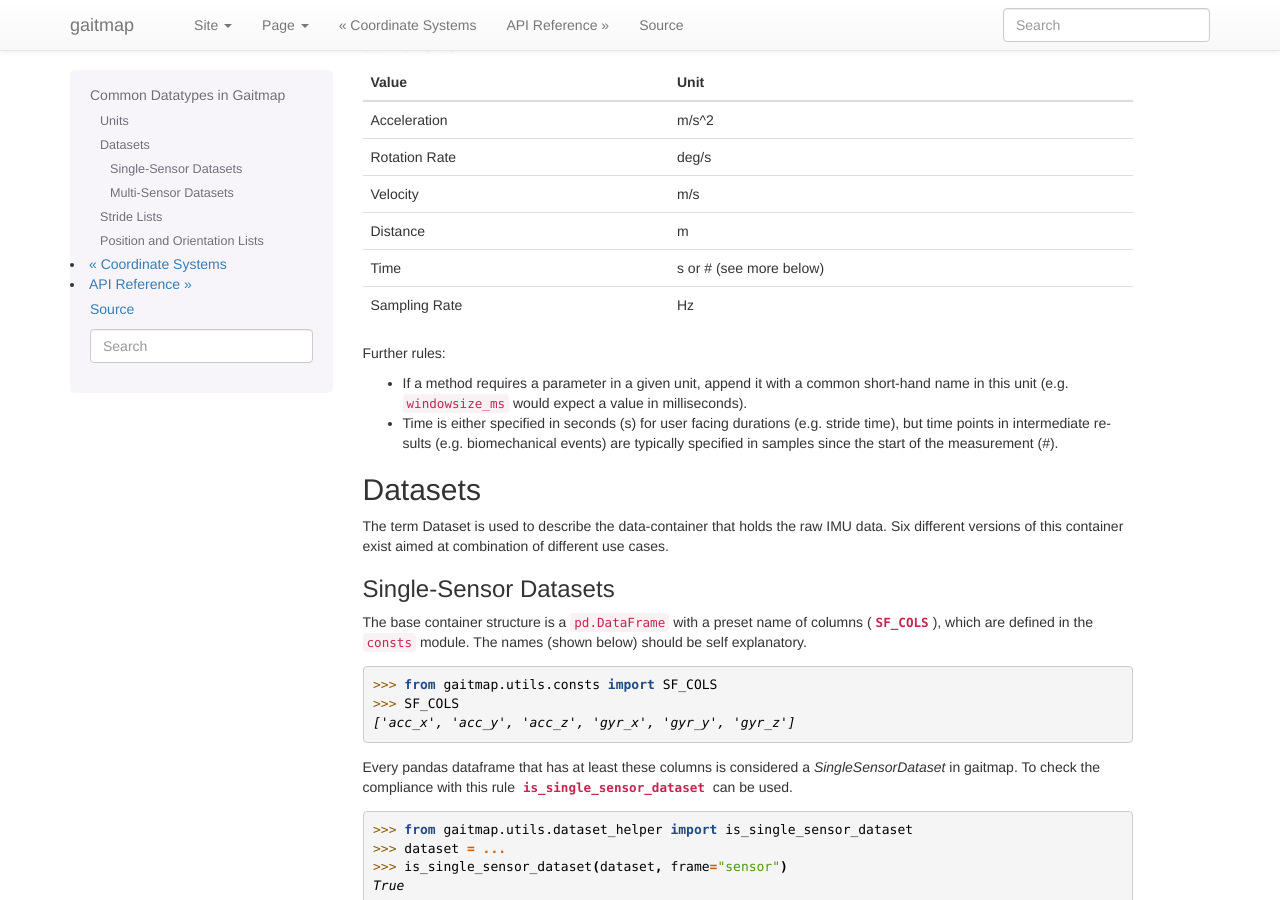
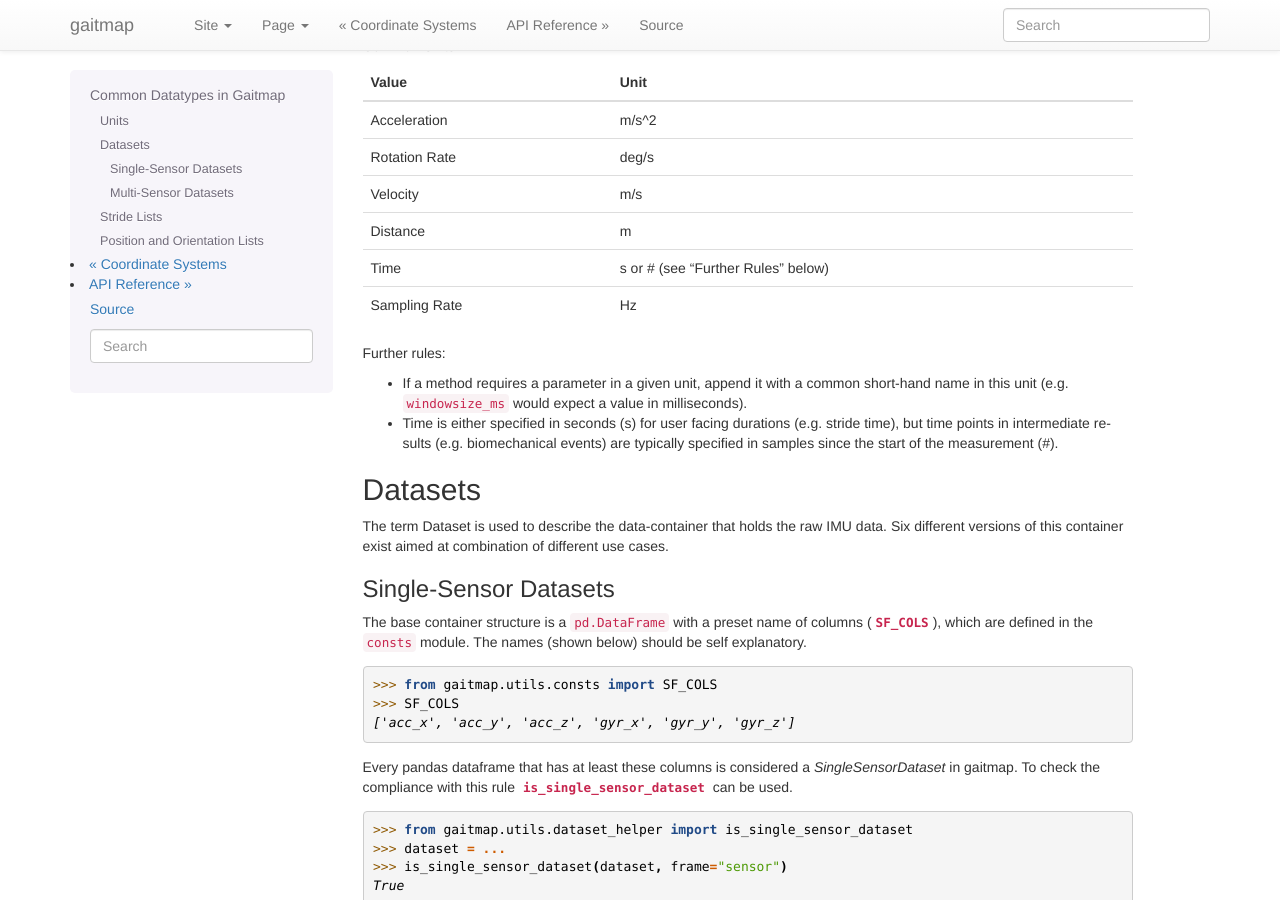
Before and after one commit to mad-lab-fau/gaitmap, a Sphinx documentation site: the page built from docs/guides/Gaitmap-Datatypes.rst, in a window 1280 px wide and 900 px high, scrolled down 315 px. Built offline with Sphinx 7.4.7, drawn with Linux system fonts in a browser that asks for light colours; pages that are not in the unit, such as notebooks, are missing from menus.

Commit message:
Update Gaitmap-Datatypes.rst

```diff
--- a/docs/guides/Gaitmap-Datatypes.rst
+++ b/docs/guides/Gaitmap-Datatypes.rst
@@ -25,7 +25,7 @@ The following table provides an overview over the commonly used values types and
    Rotation Rate  deg/s
    Velocity       m/s
    Distance       m
-   Time           s or # (see more below)
+   Time           s or # (see "Further Rules" below)
    Sampling Rate  Hz
    =============  ======================
 
```
